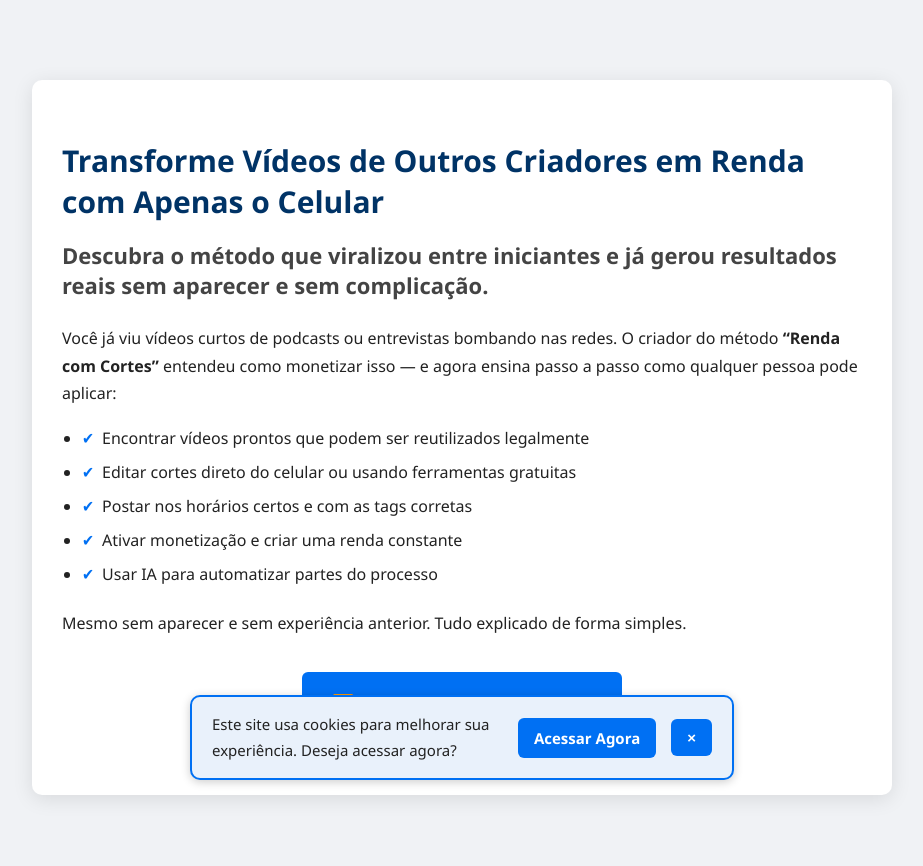
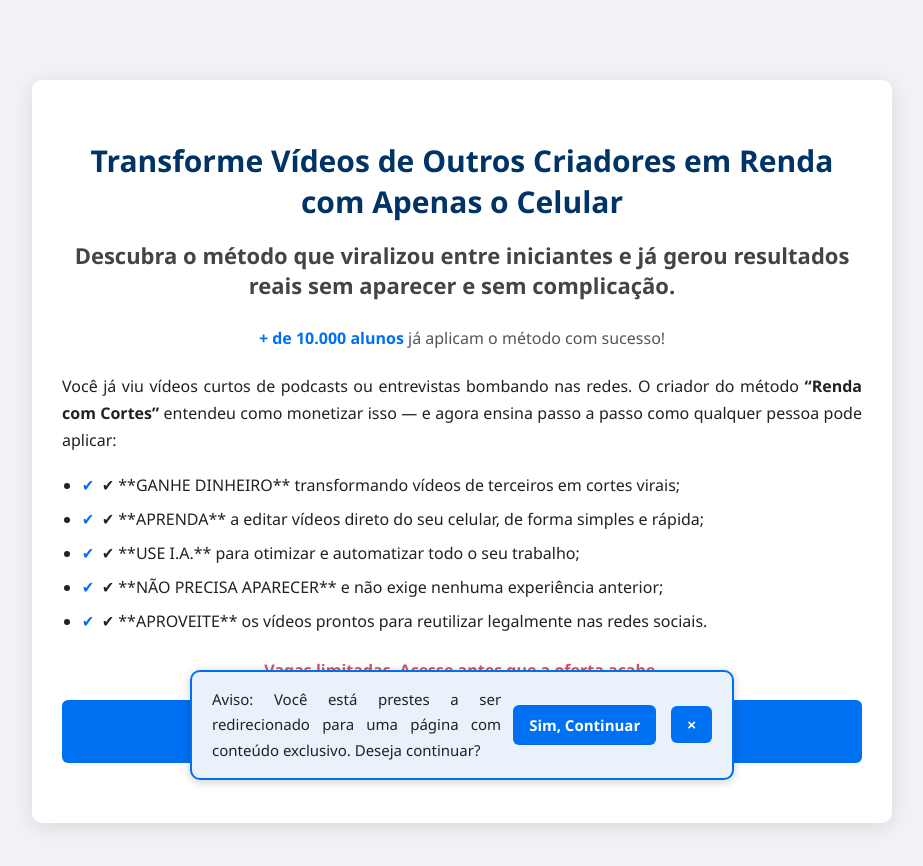
Before and after one commit to achadigital/pressel-renda-cortes, a plain HTML site: page index.html in a window 1280 px wide. Shown: the whole page, without its empty margins (178-1101 px from the left). Drawn offline with Linux system fonts and the light colour scheme.

Commit message:
Update index.html

```diff
--- a/index.html
+++ b/index.html
@@ -5,117 +5,28 @@
     <meta name="viewport" content="width=device-width, initial-scale=1" />
     <title>Renda com Cortes - Mide Digital</title>
     <style>
-    body {
-      font-family: 'Segoe UI', Tahoma, Geneva, Verdana, sans-serif;
-      background: #f0f2f5;
-      margin: 0;
-      padding: 0;
-      color: #222;
-    }
-    .container {
-      max-width: 800px;
-      margin: 80px auto;
-      background: #ffffff;
-      padding: 40px 30px;
-      border-radius: 10px;
-      box-shadow: 0 4px 20px rgba(0, 0, 0, 0.1);
-    }
-    h1 {
-      color: #003366;
-      font-size: 30px;
-      margin-bottom: 15px;
-    }
-    h2 {
-      color: #444;
-      font-size: 22px;
-      margin-bottom: 25px;
-    }
-    p {
-      margin-bottom: 20px;
-      line-height: 1.7;
-    }
-    ul {
-      padding-left: 20px;
-      margin-bottom: 25px;
-    }
-    ul li {
-      margin-bottom: 12px;
-    }
-    ul li::before {
-      content: "✔";
-      color: #0070f3;
-      font-weight: bold;
-      margin-right: 8px;
-    }
-    a.button {
-      display: inline-block;
-      background: #0070f3;
-      color: white;
-      padding: 16px 30px;
-      font-size: 18px;
-      text-decoration: none;
-      border-radius: 6px;
-      font-weight: bold;
-      transition: 0.3s;
-      margin-top: 15px;
-    }
-    a.button:hover {
-      background: #0052a3;
-    }
-    #cookiePopup {
-      position: fixed;
-      bottom: 20px;
-      left: 20px;
-      right: 20px;
-      background: #e9f1fb;
-      border: 2px solid #0070f3;
-      padding: 15px 20px;
-      border-radius: 10px;
-      display: flex;
-      align-items: center;
-      justify-content: space-between;
-      max-width: 500px;
-      margin: 0 auto;
-      font-size: 15px;
-      z-index: 9999;
-      box-shadow: 0 2px 10px rgba(0,0,0,0.2);
-    }
-    #cookiePopup p {
-      margin: 0;
-      flex: 1;
-      padding-right: 12px;
-      color: #222;
-    }
-    #cookiePopup button, #cookiePopup a {
-      background: #0070f3;
-      color: #fff;
-      border: none;
-      padding: 10px 16px;
-      border-radius: 6px;
-      font-weight: 600;
-      cursor: pointer;
-      text-decoration: none;
-      font-size: 15px;
-    }
-    #cookiePopup button:hover, #cookiePopup a:hover {
-      background: #0052a3;
-    }
-    #cookieClose {
-      background: transparent;
-      color: #555;
-      font-size: 22px;
-      font-weight: bold;
-      border: none;
-      cursor: pointer;
-      margin-left: 15px;
-    }
+        body { font-family: 'Segoe UI', Tahoma, Geneva, Verdana, sans-serif; background: #f0f2f5; margin: 0; padding: 0; color: #222; }
+        .container { max-width: 800px; margin: 80px auto; background: #ffffff; padding: 40px 30px; border-radius: 10px; box-shadow: 0 4px 20px rgba(0, 0, 0, 0.1); }
+        h1 { color: #003366; font-size: 30px; margin-bottom: 15px; text-align: center; }
+        h2 { color: #444; font-size: 22px; margin-bottom: 25px; text-align: center; }
+        p { margin-bottom: 20px; line-height: 1.7; text-align: justify; }
+        ul { padding-left: 20px; margin-bottom: 25px; }
+        ul li { margin-bottom: 12px; font-size: 16px; }
+        ul li::before { content: "✔"; color: #0070f3; font-weight: bold; margin-right: 8px; }
+        a.button { display: block; background: #0070f3; color: white; padding: 16px 30px; font-size: 18px; text-decoration: none; border-radius: 6px; font-weight: bold; transition: 0.3s; margin-top: 15px; text-align: center; }
+        a.button:hover { background: #0052a3; }
+        #cookiePopup { position: fixed; bottom: 20px; left: 20px; right: 20px; background: #e9f1fb; border: 2px solid #0070f3; padding: 15px 20px; border-radius: 10px; display: flex; align-items: center; justify-content: space-between; max-width: 500px; margin: 0 auto; font-size: 15px; z-index: 9999; box-shadow: 0 2px 10px rgba(0,0,0,0.2); }
+        #cookiePopup p { margin: 0; flex: 1; padding-right: 12px; color: #222; }
+        #cookiePopup button, #cookiePopup a { background: #0070f3; color: #fff; border: none; padding: 10px 16px; border-radius: 6px; font-weight: 600; cursor: pointer; text-decoration: none; font-size: 15px; }
+        #cookiePopup button:hover, #cookiePopup a:hover { background: #0052a3; }
+        #cookieClose { background: transparent; color: #555; font-size: 22px; font-weight: bold; border: none; cursor: pointer; margin-left: 15px; }
     </style>
 </head>
 <body>
 
 <div id="cookiePopup">
-  <p>Este site usa cookies para melhorar sua experiência. Deseja acessar agora?</p>
-  <a href="https://pay.kirvano.com/87886465-361e-4da3-98ee-f88e0960cbf4?aff=d57b8123-008c-432a-af85-91a4b2c51554" target="_blank" rel="noopener" id="cookieAccept">Acessar Agora</a>
+    <p>Aviso: Você está prestes a ser redirecionado para uma página com conteúdo exclusivo. Deseja continuar?</p>
+    <a href="https://pay.kirvano.com/87886465-361e-4da3-98ee-f88e0960cbf4?aff=d57b8123-008c-432a-af85-91a4b2c51554" target="_blank" rel="noopener" id="cookieAccept">Sim, Continuar</a>
     <button id="cookieClose" aria-label="Fechar popup">&times;</button>
 </div>
 
@@ -123,17 +34,23 @@
     <h1>Transforme Vídeos de Outros Criadores em Renda com Apenas o Celular</h1>
     <h2>Descubra o método que viralizou entre iniciantes e já gerou resultados reais sem aparecer e sem complicação.</h2>
 
-  <p>Você já viu vídeos curtos de podcasts ou entrevistas bombando nas redes. O criador do método <strong>“Renda com Cortes”</strong> entendeu como monetizar isso — e agora ensina passo a passo como qualquer pessoa pode aplicar:</p>
+    <p style="text-align: center; font-size: 16px; color: #555;">
+        <strong style="color: #0070f3;">+ de 10.000 alunos</strong> já aplicam o método com sucesso!
+    </p>
+
+    <p style="text-align: justify;">Você já viu vídeos curtos de podcasts ou entrevistas bombando nas redes. O criador do método <strong>“Renda com Cortes”</strong> entendeu como monetizar isso — e agora ensina passo a passo como qualquer pessoa pode aplicar:</p>
 
     <ul>
-    <li>Encontrar vídeos prontos que podem ser reutilizados legalmente</li>
-    <li>Editar cortes direto do celular ou usando ferramentas gratuitas</li>
-    <li>Postar nos horários certos e com as tags corretas</li>
-    <li>Ativar monetização e criar uma renda constante</li>
-    <li>Usar IA para automatizar partes do processo</li>
+        <li>✔ **GANHE DINHEIRO** transformando vídeos de terceiros em cortes virais;</li>
+        <li>✔ **APRENDA** a editar vídeos direto do seu celular, de forma simples e rápida;</li>
+        <li>✔ **USE I.A.** para otimizar e automatizar todo o seu trabalho;</li>
+        <li>✔ **NÃO PRECISA APARECER** e não exige nenhuma experiência anterior;</li>
+        <li>✔ **APROVEITE** os vídeos prontos para reutilizar legalmente nas redes sociais.</li>
     </ul>
 
-  <p>Mesmo sem aparecer e sem experiência anterior. Tudo explicado de forma simples.</p>
+    <p style="text-align: center; color: #d9534f; font-weight: bold; font-size: 16px; margin-bottom: 5px;">
+        Vagas limitadas. Acesse antes que a oferta acabe.
+    </p>
 
     <p style="text-align: center;">
         <a class="button" href="https://pay.kirvano.com/87886465-361e-4da3-98ee-f88e0960cbf4?aff=d57b8123-008c-432a-af85-91a4b2c51554" target="_blank" rel="noopener">🔽 Acessar o Método Agora »</a>
```
Lines whose indentation alone changed are shown as unchanged.
